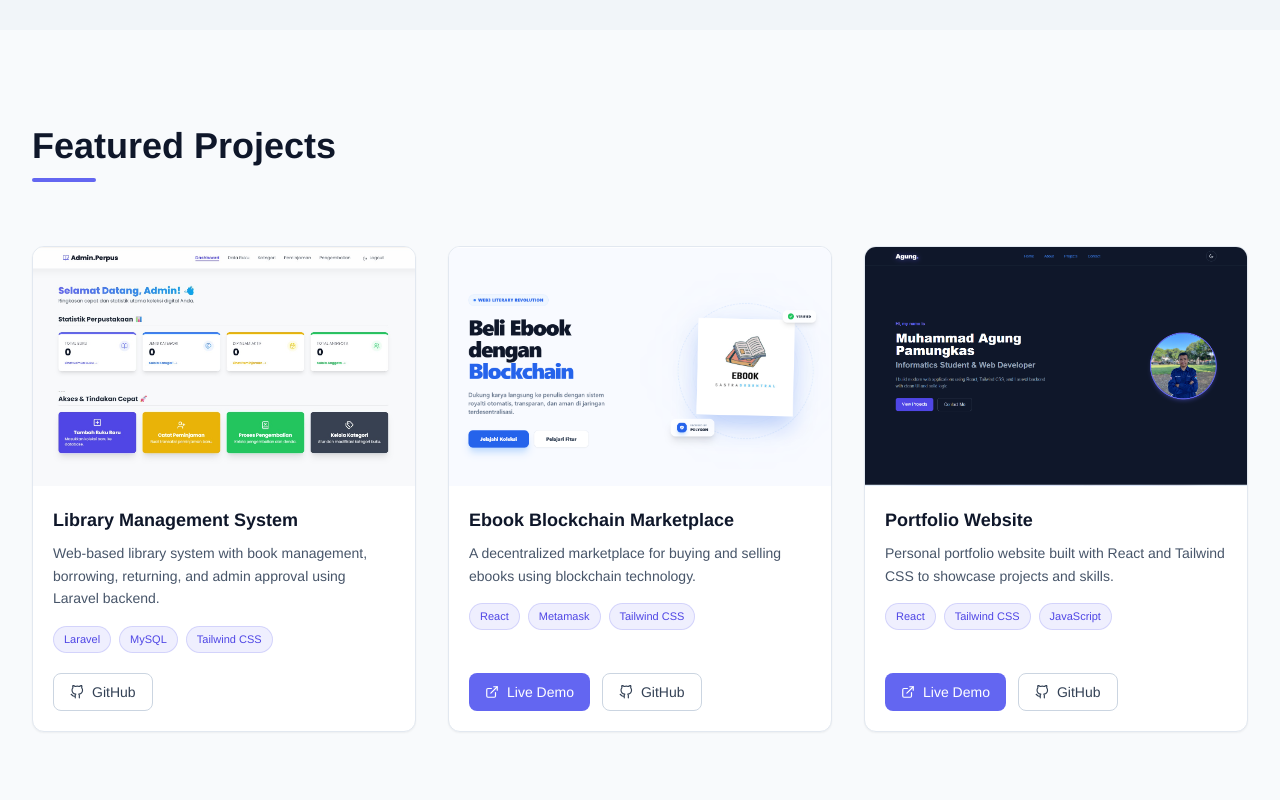
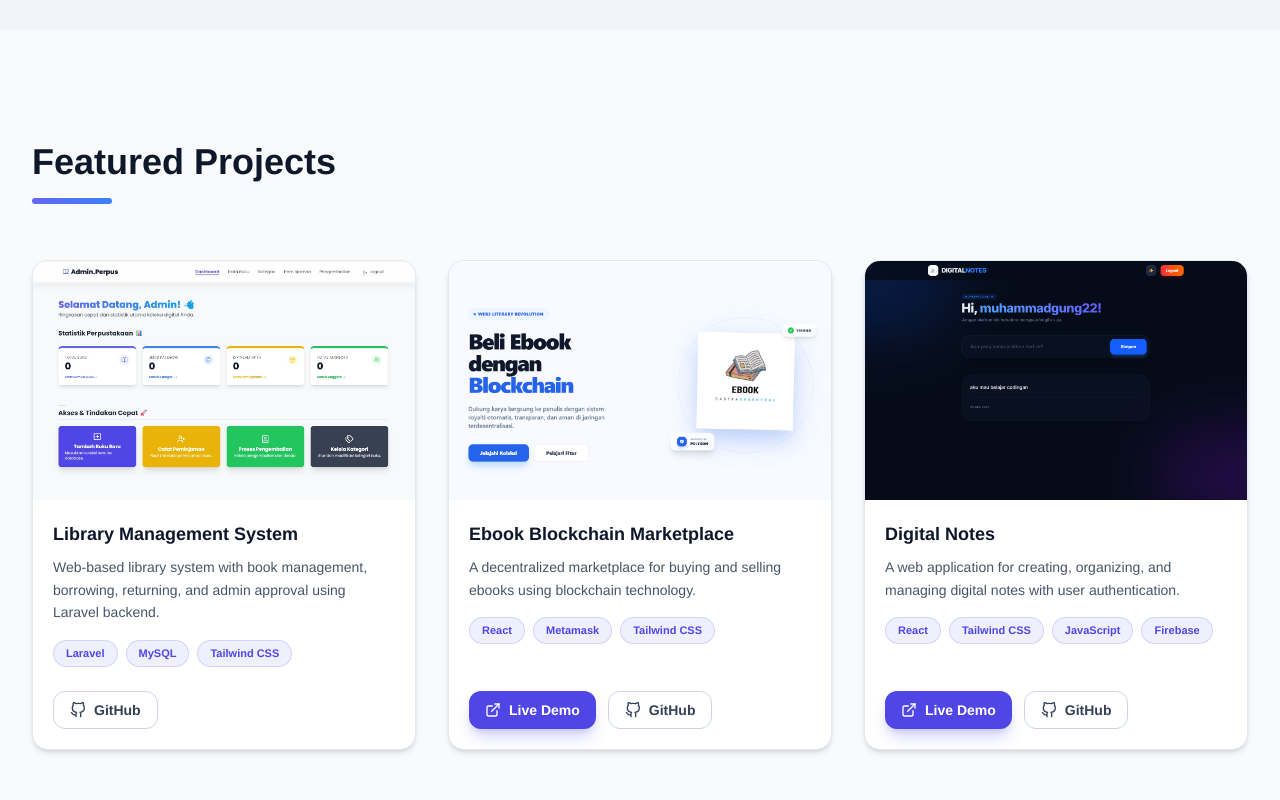
Before and after one commit to MhdGung25/Agung-Portofolio, a React (Create React App) app: page / in a window 1280 px wide. Shown: the part 1540-2340 px from the top of the page. Built offline with nearby package versions, Linux system fonts and the light colour scheme.

Commit message:
update projects page animation

```diff
--- a/src/components/Projects.jsx
+++ b/src/components/Projects.jsx
@@ -20,34 +20,34 @@ const projects = [
     github: "https://github.com/MhdGung25/Sastra-Desentral.git",
   },
   {
-    title: "Portfolio Website",
+    title: "Digital Notes",
     description:
-      "Personal portfolio website built with React and Tailwind CSS to showcase projects and skills.",
-    tech: ["React", "Tailwind CSS", "JavaScript"],
-    image: "/projects/portfolio.jpg",
-    demo: "https://muhammadagungportofolio.netlify.app/",
-    github: "https://github.com/MhdGung25/laravel-portfolio.git",
+      "A web application for creating, organizing, and managing digital notes with user authentication.",
+    tech: ["React", "Tailwind CSS", "JavaScript", "Firebase"],
+    image: "/projects/digital-notes.jpg",
+    demo: "https://rect-firebase.netlify.app/",
+    github: "https://github.com/MhdGung25/rect-firebase.git",
   },
 ];
 
 const fadeUp = {
-  hidden: { opacity: 0, y: 30 },
+  hidden: { opacity: 0, y: 40 },
   visible: (i = 1) => ({
     opacity: 1,
     y: 0,
     transition: {
-      delay: i * 0.1,
-      duration: 0.5,
+      delay: i * 0.12,
+      duration: 0.6,
       ease: "easeOut",
     },
   }),
 };
 
-const Projects = () => {
+export default function Projects() {
   return (
     <section
       id="projects"
-      className="py-16 md:py-24 bg-slate-50 dark:bg-slate-900"
+      className="py-20 md:py-28 bg-slate-50 dark:bg-slate-900 transition-colors"
     >
       <div className="max-w-7xl mx-auto px-4 sm:px-6 lg:px-8">
 
@@ -57,12 +57,12 @@ const Projects = () => {
           initial="hidden"
           whileInView="visible"
           viewport={{ once: true }}
-          className="mb-12 md:mb-16 text-center lg:text-left"
+          className="mb-14 text-center lg:text-left"
         >
-          <h2 className="text-2xl sm:text-3xl md:text-4xl font-bold text-slate-900 dark:text-slate-100 mb-3">
+          <h2 className="text-3xl sm:text-4xl font-black text-slate-900 dark:text-slate-100 mb-4">
             Featured Projects
           </h2>
-          <div className="w-16 h-1 bg-indigo-500 rounded mx-auto lg:mx-0" />
+          <div className="w-20 h-1.5 bg-gradient-to-r from-indigo-500 to-blue-500 rounded mx-auto lg:mx-0" />
         </motion.div>
 
         {/* GRID */}
@@ -75,27 +75,34 @@ const Projects = () => {
               initial="hidden"
               whileInView="visible"
               viewport={{ once: true }}
+              whileHover={{ y: -8 }}
               className="
+                group flex flex-col overflow-hidden rounded-2xl
                 bg-white dark:bg-slate-800
                 border border-slate-200 dark:border-slate-700
-                rounded-xl overflow-hidden
-                shadow-sm hover:shadow-lg
-                transition
-                flex flex-col
+                shadow-md dark:shadow-none
+                hover:shadow-2xl hover:shadow-indigo-500/20
+                dark:hover:shadow-indigo-400/10
+                transition-all duration-500
               "
             >
               {/* IMAGE */}
-              <div className="aspect-[16/10] overflow-hidden">
+              <div className="relative aspect-[16/10] overflow-hidden">
                 <img
                   src={project.image}
                   alt={project.title}
-                  className="w-full h-full object-cover hover:scale-105 transition-transform duration-500"
+                  className="
+                    w-full h-full object-cover
+                    transition-transform duration-700
+                    group-hover:scale-110
+                  "
                 />
+                <div className="absolute inset-0 bg-gradient-to-t from-black/30 to-transparent opacity-0 group-hover:opacity-100 transition" />
               </div>
 
               {/* CONTENT */}
-              <div className="p-4 sm:p-5 flex flex-col flex-1">
-                <h3 className="text-lg font-semibold text-slate-900 dark:text-slate-100 mb-2">
+              <div className="p-5 flex flex-col flex-1">
+                <h3 className="text-lg font-bold text-slate-900 dark:text-slate-100 mb-2">
                   {project.title}
                 </h3>
 
@@ -104,12 +111,12 @@ const Projects = () => {
                 </p>
 
                 {/* TECH */}
-                <div className="flex flex-wrap gap-2 mb-5">
+                <div className="flex flex-wrap gap-2 mb-6">
                   {project.tech.map((item, i) => (
                     <span
                       key={i}
                       className="
-                        text-[11px] px-2.5 py-1 rounded-full font-medium
+                        text-[11px] px-3 py-1 rounded-full font-semibold
                         bg-indigo-500/10 text-indigo-600
                         dark:bg-indigo-400/10 dark:text-indigo-300
                         border border-indigo-500/20
@@ -129,14 +136,15 @@ const Projects = () => {
                       rel="noopener noreferrer"
                       className="
                         inline-flex items-center justify-center gap-2
-                        text-sm font-medium
-                        px-4 py-2 rounded-lg
-                        bg-indigo-500 text-white
-                        hover:bg-indigo-400
+                        px-4 py-2 rounded-xl
+                        text-sm font-semibold
+                        bg-indigo-600 text-white
+                        hover:bg-indigo-500
+                        shadow-lg shadow-indigo-500/30
                         transition
                       "
                     >
-                      <FiExternalLink />
+                      <FiExternalLink className="text-base" />
                       Live Demo
                     </a>
                   )}
@@ -147,15 +155,16 @@ const Projects = () => {
                     rel="noopener noreferrer"
                     className="
                       inline-flex items-center justify-center gap-2
-                      text-sm font-medium
-                      px-4 py-2 rounded-lg
+                      px-4 py-2 rounded-xl
+                      text-sm font-semibold
                       border border-slate-300 dark:border-slate-600
                       text-slate-700 dark:text-slate-300
                       hover:border-indigo-500 hover:text-indigo-500
+                      dark:hover:border-indigo-400 dark:hover:text-indigo-400
                       transition
                     "
                   >
-                    <FiGithub />
+                    <FiGithub className="text-base" />
                     GitHub
                   </a>
                 </div>
@@ -166,6 +175,4 @@ const Projects = () => {
       </div>
     </section>
   );
-};
-
-export default Projects;
+}
```
Also changed, not shown: public/projects/Digital-Notes.jpg (added).
